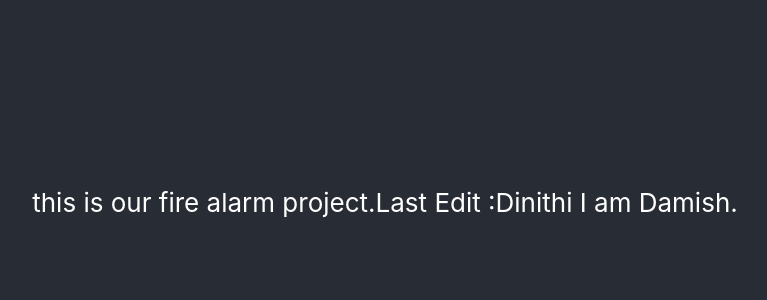
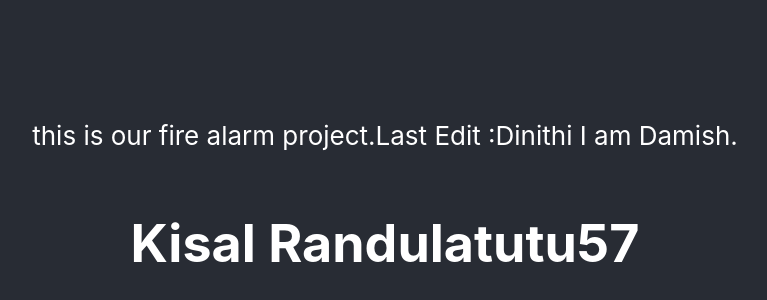
Before and after one commit to Damish/Fire_Alarm_WC, a React (Create React App) app: page / in a window 1280 px wide. Shown: the part 198-498 px from the top of the page, without its empty margins (255-1022 px from the left). Built offline with nearby package versions, Linux system fonts and the light colour scheme.

Commit message:
kisal change

```diff
--- a/src/App.js
+++ b/src/App.js
@@ -10,6 +10,7 @@ function App() {
         <p>this is our fire alarm project.Last Edit :Dinithi
             I am Damish.
         </p>
+          <h1>Kisal Randulatutu57</h1>
 
       </header>
     </div>
```
